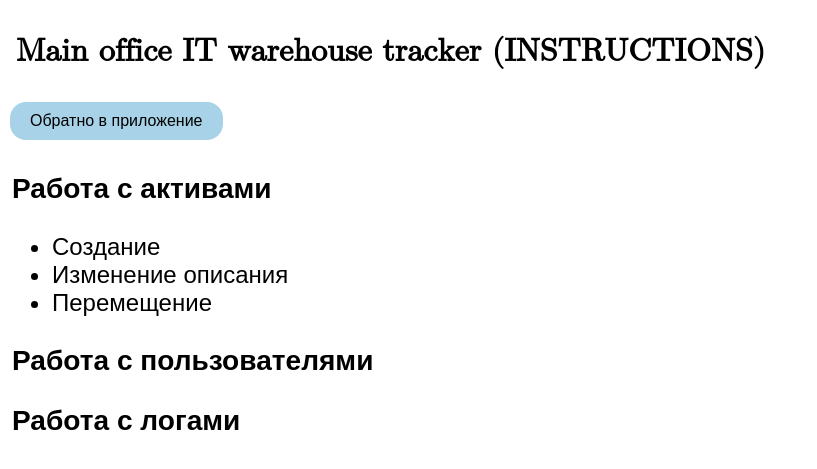
After one commit to MelNikVl/RC_WH_NEW, a FastAPI app: template app/templates/instructions.html in a window 1280 px wide. The commit adds this page. Shown: the top 469 px of the page, without its empty margins (0-817 px from the left). Run offline with FastAPI, Linux system fonts and the light colour scheme; the template is opened without the code that fills it, so the values that code supplies are empty.

Commit message:
- minor edits - new page - instruction - add field in logs filters - date

```diff
--- a/app/config/routes.py
+++ b/app/config/routes.py
@@ -36,6 +36,7 @@ for_admins = APIRouter(prefix='/for_admins',
 router.get("")(FrontMainController.index)
 router.get("/auth")(FrontMainController.user_auth)
 router.get("/ping")(FrontMainController.ping)
+router.get("/instructions")(FrontMainController.instructions)
 
 router.get("/admins_page")(FrontMainController.admins_page)
 
--- a/app/static/style.css
+++ b/app/static/style.css
@@ -338,3 +338,7 @@ tbody input[type='checkbox'] {
 .for_logs_1 {/* padding: 2.5em 0 0 0; *//* text-align: right; */margin: 0 0 0 1.2em;/* width: 78.7%; */}
 
 .count_for_trash {margin: 1em 0 1em 0.5em;font-size: x-large;}
+
+.instruction_1 {
+    margin: 1em 0 1em 0.5em;font-size: x-large;
+}
--- /dev/null
+++ b/app/templates/instructions.html
@@ -0,0 +1,33 @@
+<!DOCTYPE html>
+<html lang="en">
+
+<head>
+    <meta charset="UTF-8">
+    <meta http-equiv="X-UA-Compatible" content="IE=edge">
+    <meta name="viewport" content="width=device-width, initial-scale=1.0">
+    <title>App</title>
+    <script type="text/javascript" src="/static/jquery-3.6.4.min.js"></script>
+    <!--  линк на стили -->
+    <link rel="stylesheet" href="/static/style.css">
+    <!--  добавляем фавконку -->
+    <link rel="icon" href="/static/w.jpg" type="image/x-icon">
+</head>
+
+<body>
+    <div class="title_1">Main office IT warehouse tracker (INSTRUCTIONS)</div>
+    <div class="clear"></div>
+    <button id="go_to_app" onclick='window.location.href = "/app?t={{ data["token"] }}"'>Обратно в приложение</button>
+    <div class="instruction_1">
+        <h3>Работа с активами</h3>
+        <ul>
+          <li>Создание</li>
+          <li>Изменение описания</li>
+          <li>Перемещение</li>
+        </ul>
+        <h3>Работа с пользователями</h3>
+        <h3>Работа с логами</h3>
+    </div>
+
+</body>
+
+</html>
--- a/app/templates/logs.html
+++ b/app/templates/logs.html
@@ -25,8 +25,8 @@
     </div>
     <div class="filter_count">
         <input type="text" name="material_id" id="material_id" placeholder="ID материала" value='{{ data["id_filter"] }}'>
-        <input type="text" name="user_id" id="user_id" placeholder="ID пользователя" value='{{ data["user_filter"] }}'>
-<!--        <input type="text" name="date_time" id="date_time" placeholder="Date" value='{{ data["date_filter"] }}'>-->
+        <input type="text" name="user_id" id="user_id" placeholder="login пользователя" value='{{ data["user_filter"] }}'>
+        <input type="text" name="date_time" id="date_time" placeholder="Date" value='{{ data["date_filter"] }}'>
         <input id="apply" type="button" value="Применить">
     </div>
 
@@ -35,7 +35,7 @@
             <tr>
                 <th>ID</th>
                 <th>Вид таблицы</th>
-                <th>User id</th>
+                <th>User login</th>
                 <th>Passive id</th>
                 <th>Modified colls</th>
                 <th>values_of_change</th>
```
Also changed, not shown: app/controllers/front.py (+10 -0 lines), app/templates/table.html (+11 -5 lines).
